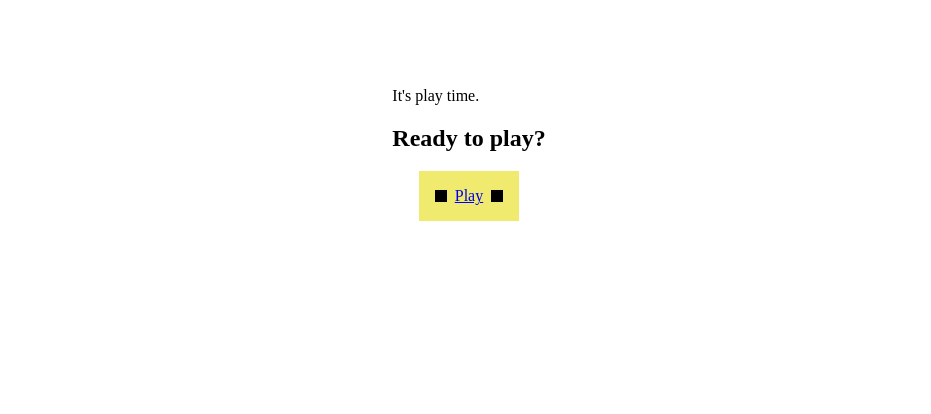
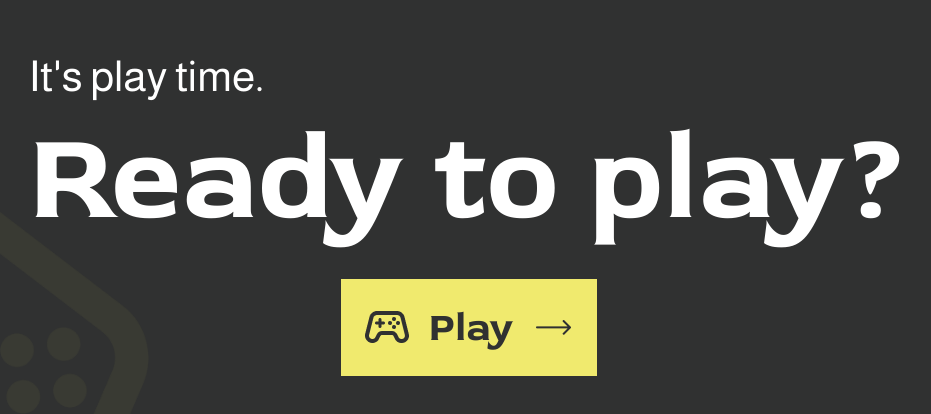
Before and after one commit to MyCodeLeonard/da-memory, a website built with Vite: page index.html in a window 1280 px wide. Shown: the part 246-660 px from the top of the page, without its empty margins (171-1102 px from the left). Built offline with nearby package versions, Linux system fonts and the light colour scheme.

Commit message:
fix: SCSS adjustments to the index

```diff
--- a/index.html
+++ b/index.html
@@ -6,16 +6,19 @@
     <meta name="viewport" content="width=device-width, initial-scale=1.0" />
     <title>TS-Memory</title>
   </head>
-  <body class="index-body">
+  <body>
     <section class="start-screen">
         <div>
             <span class="start-screen__span">It's play time.</span>
             <h1 class="start-screen__h1">Ready to play?</h1>
         </div>
-        <a href="./settings.html" class="to-settings">
-            <img class="to-settings__img to-settings__img--left" src="" alt="">
-            <span class="to-settings__span" >Play</span>
-            <img class="to-settings__img" src="" alt="">
+        <a href="./settings.html" class=" button button--positionB30P">
+            <img class="button__img button__img--left" src="/assets/img/button_stadia_controller.png" alt="">
+            <span class="button__span" >Play</span>
+            <div class="button__images">
+              <img class="button__images__img button__images__img--no-hover" src="/assets/img/arrow_right.png" alt="">
+              <img class="button__images__img button__images__img--hover" src="/assets/img/arrow_right_hover.png" alt="">
+            </div>
         </a>
     </section>
     <script type="module" src="/src/scss/main.scss"></script>
--- /dev/null
+++ b/src/scss/base/_fonts.scss
@@ -0,0 +1,39 @@
+@font-face {
+  font-family: "RedRose";
+  src: url("/assets/fonts/RedRose-VariableFont_wght.ttf") format("truetype");
+  font-weight: 100 900;
+  font-style: normal;
+  font-display: swap;
+}
+
+@font-face {
+  font-family: "Almarai";
+  src: url("/assets/fonts/Almarai-Light.ttf") format("truetype");
+  font-weight: 300;
+  font-style: normal;
+  font-display: swap;
+}
+
+@font-face {
+  font-family: "Almarai";
+  src: url("/assets/fonts/Almarai-Regular.ttf") format("truetype");
+  font-weight: 400;
+  font-style: normal;
+  font-display: swap;
+}
+
+@font-face {
+  font-family: "Almarai";
+  src: url("/assets/fonts/Almarai-Bold.ttf") format("truetype");
+  font-weight: 700;
+  font-style: normal;
+  font-display: swap;
+}
+
+@font-face {
+  font-family: "Almarai";
+  src: url("/assets/fonts/Almarai-ExtraBold.ttf") format("truetype");
+  font-weight: 800;
+  font-style: normal;
+  font-display: swap;
+}
--- a/src/scss/main.scss
+++ b/src/scss/main.scss
@@ -1,4 +1,5 @@
+@use './base/globale';
+@use './base/fonts';
 @use './pages/index';
 @use './pages/settings';
 @use './pages/game';
-@use './base/globale'
--- a/src/scss/pages/_index.scss
+++ b/src/scss/pages/_index.scss
@@ -1,8 +1,4 @@
 @use "../abstracts/variables" as var;
-
-.index-body {
-    background-image: url("");
-}
 
 .start-screen {
     display: flex;
@@ -11,40 +7,93 @@
     align-items: center;
     height: 100vh;
     width: 100vw;
+    background-color: #303131;
+    background-image: url('/assets/img/index_stadia_controller.png');
+    background-repeat: no-repeat;
+    background-position: bottom left;
+    background-size: 320px;
 
-    // >.start-screen__span{
+    &__span{
+        font-family: "Almarai";
+        font-weight: 400;
+        font-size: clamp(20px, 3.33vw, 48px);
+        color: white;
+    }
 
-    // }
-
-    // >.start-screen__h1{
-
-    // }
+    &__h1{
+        font-family: "RedRose";
+        font-weight: 700;
+        font-size: clamp(40px, 9.722vw, 140px);
+        margin: 0;
+        color: white;
+    }
 }
 
-.to-settings {
+.button {
     align-self: center;
     display: flex;
     align-items: center;
-    gap: 8px;
     background-color: var.$yellow;
     border: none;
     margin: 0;
-    padding: 16px;
+    gap: 20px;
+    padding: 24px;
+    text-decoration: none;
+    transition: all 200ms ease-in-out;
+
+    &--positionB30P {
+        position: absolute;
+        bottom: 22.3%;
+    }
+
+    &__img--left {
+        transition: transform 200ms ease-in-out;
+    }
+
+    &__span{
+        font-family: "RedRose";
+        font-weight: 700;
+        color: #303131;
+        font-size: clamp(32px, 5vw, 40px);
+    }
+
+    &:hover {
+        padding: 26px 32px;
+        padding: 27px 32px;
+        transform: translateY(2px);
+
+        .button{
+            &__img--left {
+                transform: rotate(-25.77deg) scale(1.1);
+            }
+
+            &__images__img--no-hover{
+                opacity: 0;
+            }
+
+            &__images__img--hover{
+                opacity: 1;
+            }
+        }
+    }
+}
+
+.button__images{
+    position: relative;
+    display: flex;
+    width: 40px;
+    height: 30px;
 
     &__img {
-        height: 12px;
-        aspect-ratio: 1 / 1;
-        background-color: black;
-        &--left {
-            transition: transform 300ms ease-in-out;
+        position: absolute;
+        inset: 0;
+        transition: opacity 200ms ease-in-out;
+        object-fit: contain;
+        align-self: center;
+        justify-self: center;
+
+        &--hover{
+            opacity: 0;
         }
     }
-
-    // &__span{
-
-    // }
-
-    &:hover &__img--left {
-        transform: rotate(-45deg);
-    }
 }
```
